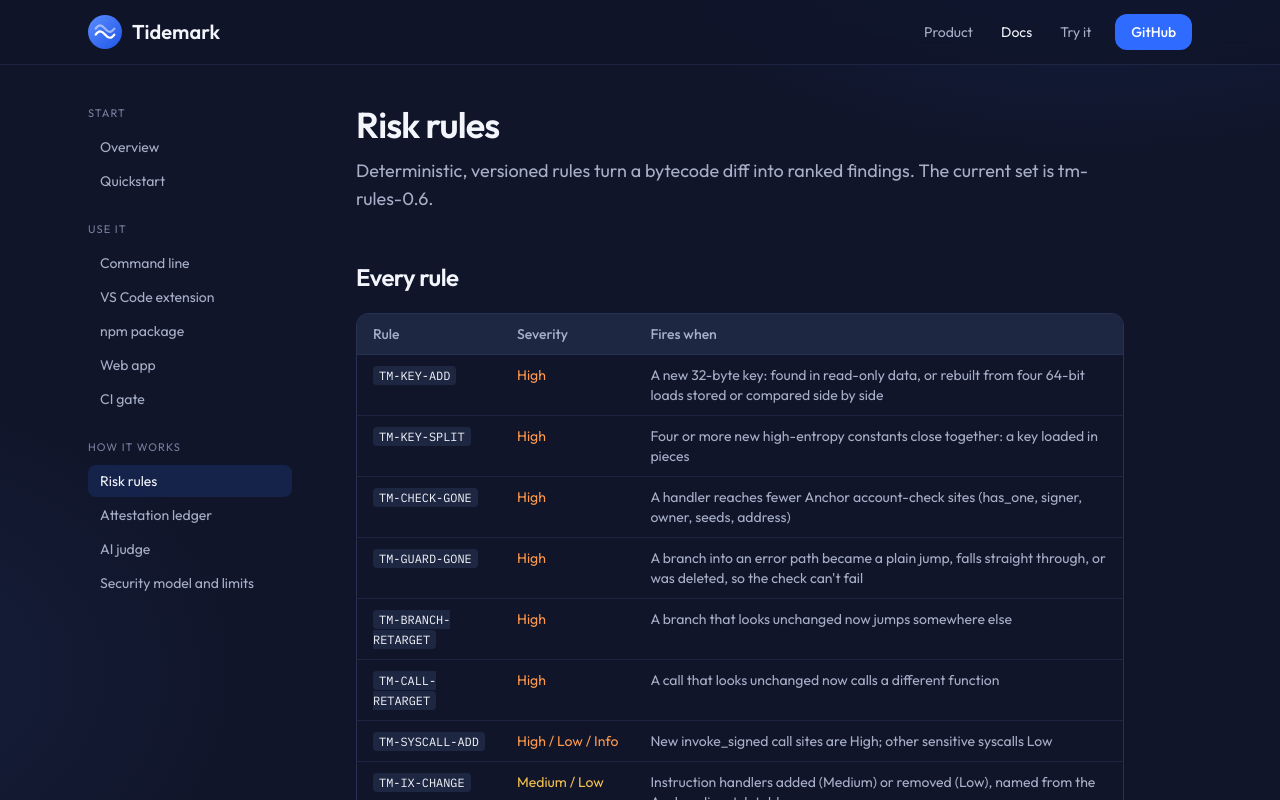
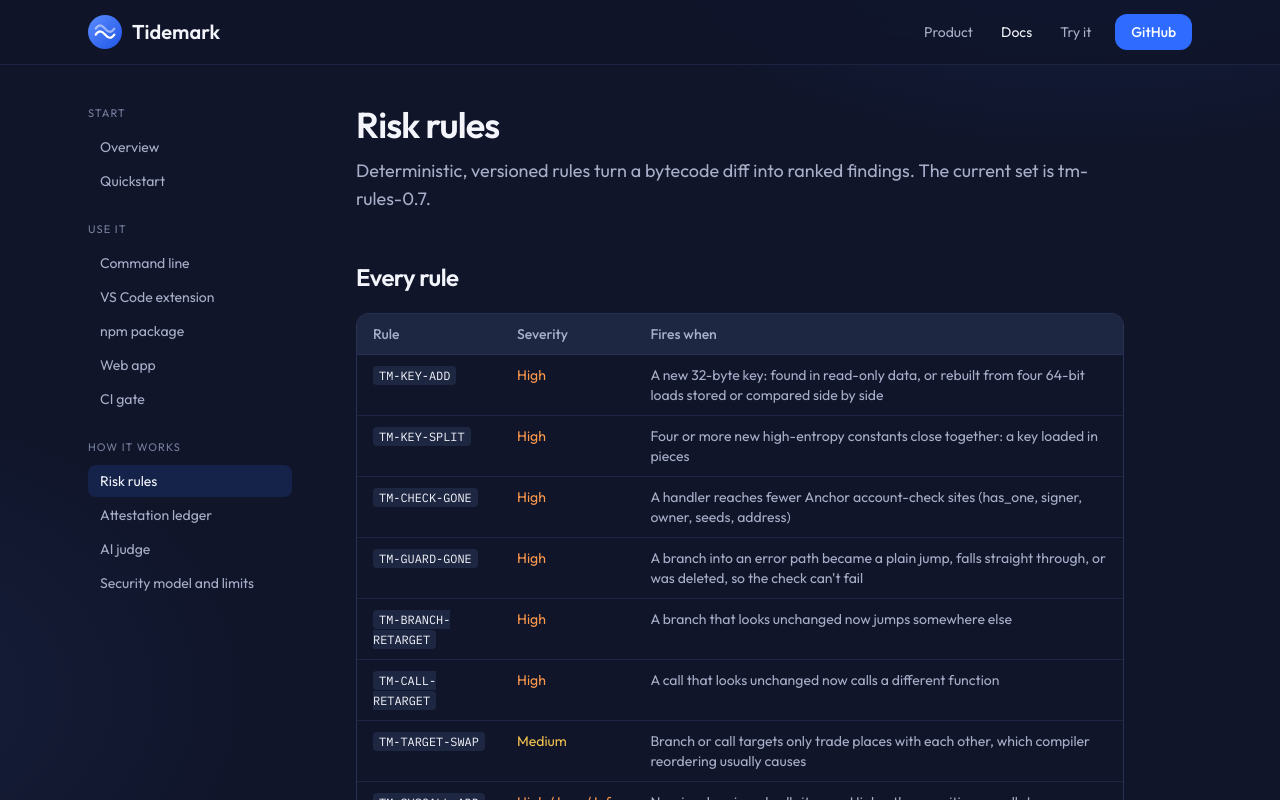
Before and after one commit to IIITManjeet/Tidemark, a Next.js app in the folder web/: page /docs/rules in a window 1280 px wide. Shown: the top 800 px of the page. Built offline with nearby package versions, Linux system fonts and the light colour scheme.

Commit message:
docs: rules 0.7 and TM-TARGET-SWAP

```diff
--- a/web/app/docs/npm/page.tsx
+++ b/web/app/docs/npm/page.tsx
@@ -41,7 +41,7 @@ for (const e of v.entries) console.log(e.index, e.risk, e.final, e.deployed_slot
           [<C key="1">review(old, new)</C>, "{ report, report_hash, verdict_hash, verdict_risk }"],
           [<C key="2">inspect(bytes)</C>, "sha256, size, SBPF version, syscalls, instruction handlers"],
           [<C key="3">verifyLedger(input)</C>, "chain status for raw ledger accounts"],
-          [<C key="4">rulesVersion()</C>, "the rules version, e.g. tm-rules-0.6"],
+          [<C key="4">rulesVersion()</C>, "the rules version, e.g. tm-rules-0.7"],
         ]}
       />
       <P>
--- a/web/app/docs/rules/page.tsx
+++ b/web/app/docs/rules/page.tsx
@@ -16,6 +16,7 @@ const RULES: [string, string, string][] = [
   ["TM-GUARD-GONE", "High", "A branch into an error path became a plain jump, falls straight through, or was deleted, so the check can't fail"],
   ["TM-BRANCH-RETARGET", "High", "A branch that looks unchanged now jumps somewhere else"],
   ["TM-CALL-RETARGET", "High", "A call that looks unchanged now calls a different function"],
+  ["TM-TARGET-SWAP", "Medium", "Branch or call targets only trade places with each other, which compiler reordering usually causes"],
   ["TM-SYSCALL-ADD", "High / Low / Info", "New invoke_signed call sites are High; other sensitive syscalls Low"],
   ["TM-IX-CHANGE", "Medium / Low", "Instruction handlers added (Medium) or removed (Low), named from the Anchor dispatch table"],
   ["TM-ERR-GONE", "Medium", "A handler lost custom error checks (require!, codes 6000+)"],
@@ -33,7 +34,7 @@ export default function Page() {
   return (
     <DocPage
       title="Risk rules"
-      lead="Deterministic, versioned rules turn a bytecode diff into ranked findings. The current set is tm-rules-0.6."
+      lead="Deterministic, versioned rules turn a bytecode diff into ranked findings. The current set is tm-rules-0.7."
     >
       <H2 id="table">Every rule</H2>
       <DocTable
--- a/web/components/HowItWorks.tsx
+++ b/web/components/HowItWorks.tsx
@@ -267,7 +267,7 @@ const STEPS = [
     label: "Step three",
     title: "Rules rank the risk",
     body: "Deterministic rules flag new keys, neutralized checks, new handlers and CPIs. Every honest reviewer gets the same verdict hash.",
-    tag: "tm-rules-0.6",
+    tag: "tm-rules-0.7",
     Scene: RiskScene,
   },
   {
--- a/web/lib/site.ts
+++ b/web/lib/site.ts
@@ -4,7 +4,7 @@ export const LEDGER_V2 = "BFZg7MYzVzz1YypfmF2B6p842CXx33SBFGmSGep2TLLc";
 export const REGISTRY_V2 = "72HSqJR6Y2uiedNWVQxDDRXYr9LjB4cDUn3Me2AtenxU";
 export const LEDGER_V3 = "8f43wqFP4wZ8NLrJgBrGXDrXp92FgxSvM9Ng21GrgPq6";
 export const DEMO_PROGRAM = "5pHTptDKd3fS6vnx82rHxSH1xURrYacDr17uJhnc7aX3";
-export const RULES = "tm-rules-0.6";
+export const RULES = "tm-rules-0.7";
 
 export const explorer = (key: string) => `https://explorer.solana.com/address/${key}?cluster=devnet`;
 
```
Also changed, not shown: 3 other files (tests, documents, lock files or other folders).
